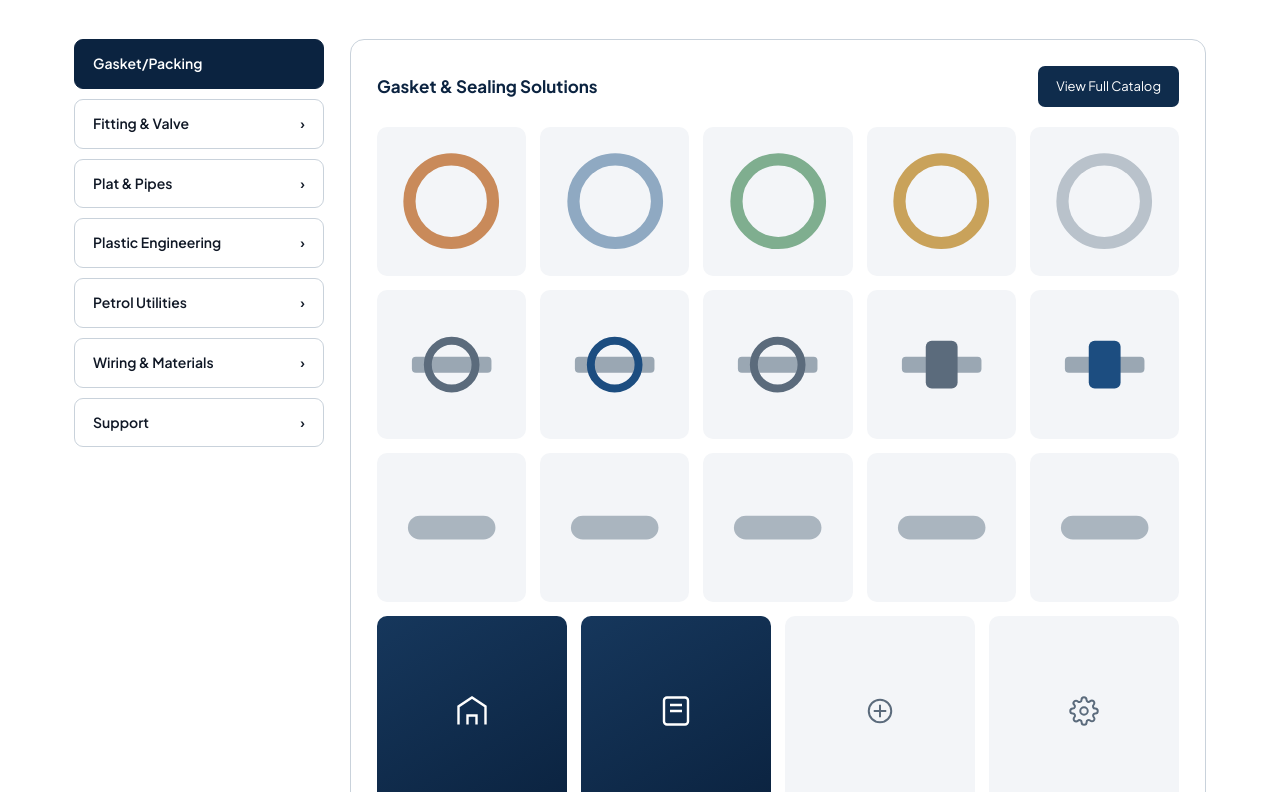
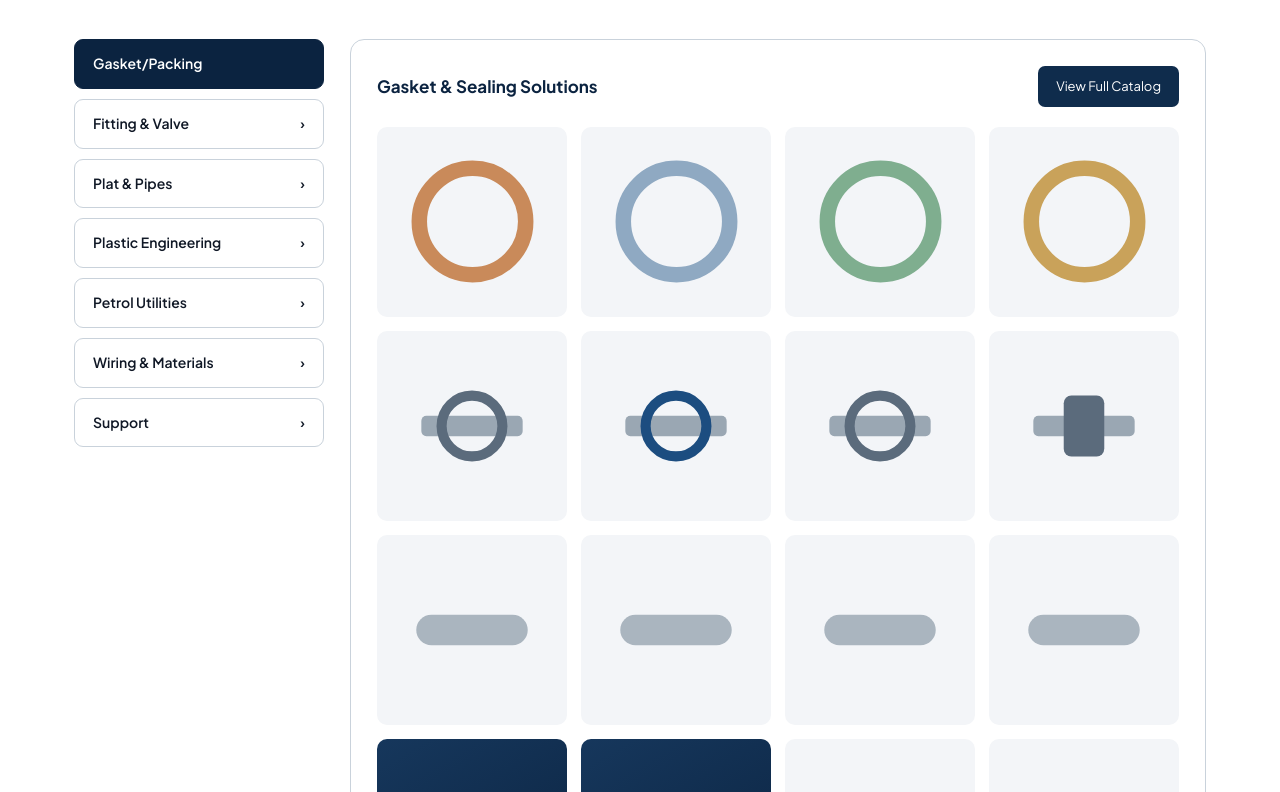
Before and after one commit to masterkinart/teknik-dewa-artha, a Next.js app: page / in a window 1280 px wide. Shown: the part 2368-3160 px from the top of the page. Built offline with nearby package versions, Linux system fonts and the light colour scheme.

Commit message:
revisi 4

```diff
--- a/app/components/ProductsSection.tsx
+++ b/app/components/ProductsSection.tsx
@@ -66,11 +66,6 @@ export default function ProductsSection() {
                   <circle cx="30" cy="30" r="24" fill="none" stroke="#c9a25a" strokeWidth="7" />
                 </svg>
               </div>
-              <div className="swatch">
-                <svg width="70%" viewBox="0 0 60 60">
-                  <circle cx="30" cy="30" r="24" fill="none" stroke="#b9c2cb" strokeWidth="7" />
-                </svg>
-              </div>
             </div>
             <div className="product-swatches">
               <div className="swatch">
@@ -97,15 +92,9 @@ export default function ProductsSection() {
                   <rect x="22" y="18" width="16" height="24" rx="3" fill="#5b6b7c" />
                 </svg>
               </div>
-              <div className="swatch">
-                <svg width="80%" viewBox="0 0 60 60">
-                  <rect x="10" y="26" width="40" height="8" rx="2" fill="#9aa7b3" />
-                  <rect x="22" y="18" width="16" height="24" rx="3" fill="#1c4d80" />
-                </svg>
-              </div>
             </div>
             <div className="product-swatches">
-              {[0, 1, 2, 3, 4].map((i) => (
+              {[0, 1, 2, 3].map((i) => (
                 <div className="swatch" key={i}>
                   <svg width="80%" viewBox="0 0 60 60">
                     <rect x="8" y="24" width="44" height="12" rx="6" fill="#aab5bf" />
--- a/app/globals.css
+++ b/app/globals.css
@@ -206,7 +206,7 @@
   .panel-head{display:flex; justify-content:space-between; align-items:center; margin-bottom:20px; flex-wrap:wrap; gap:12px;}
   .panel-head h3{font-size:17px; font-weight:700; color:var(--navy-900);}
   .product-swatches{
-    display:grid; grid-template-columns:repeat(5,1fr); gap:14px; margin-bottom:14px;
+    display:grid; grid-template-columns:repeat(4,1fr); gap:14px; margin-bottom:14px;
   }
   .swatch{
     aspect-ratio:1; border-radius:10px; background:var(--gray-100);
--- a/app/page.tsx
+++ b/app/page.tsx
@@ -253,7 +253,7 @@ export default function Home() {
 
           <div className="contact-map">
             <iframe
-              src="https://maps.google.com/maps?q=Jl.%20Kawasan%20Industri%20No.%2045%2C%20Surabaya%2C%20Jawa%20Timur%2C%20Indonesia&t=&z=15&ie=UTF8&iwloc=&output=embed"
+              src="https://maps.google.com/maps?q=JL.%20H.%20Syukur%20III%20No.%2060%20Sedati%20Sidoarjo%2C%20Jawa%20Timur%20-%20Indonesia&t=&z=15&ie=UTF8&iwloc=&output=embed"
               loading="lazy"
               referrerPolicy="no-referrer-when-downgrade"
               allowFullScreen
```
